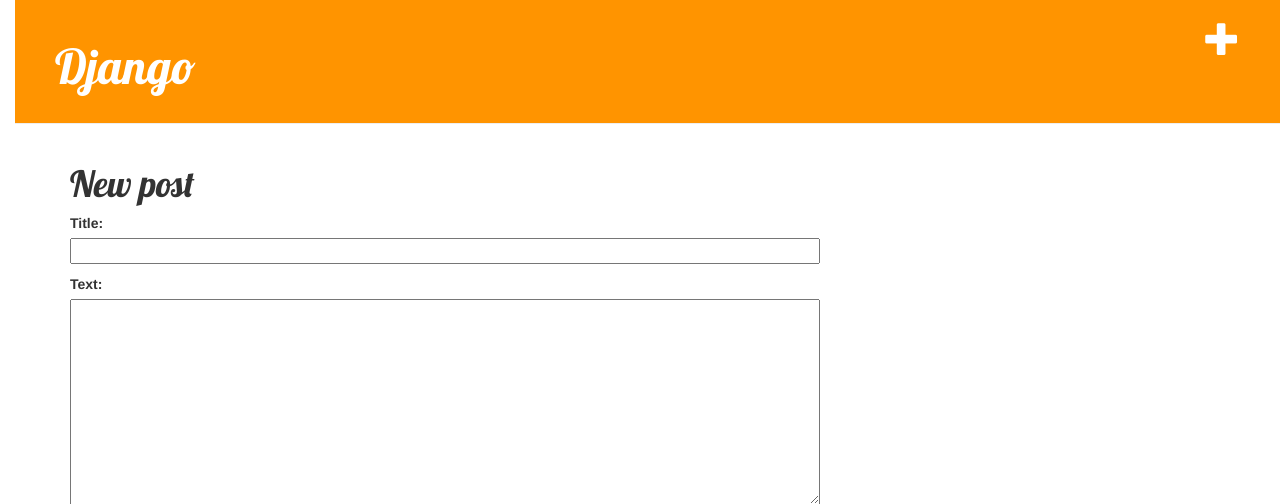
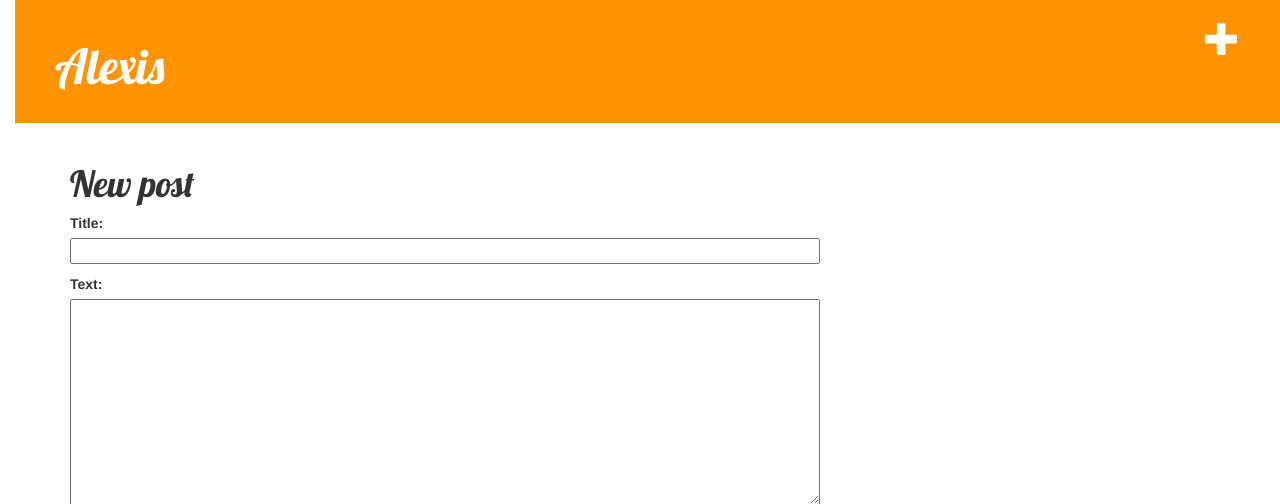
Before and after one commit to alexisverardo/my-first-blog, a Django app: page /post/new/ in a window 1280 px wide. Shown: the top 504 px of the page. Run offline with Django 3.2, Linux system fonts and the light colour scheme; some libraries are stand-ins or nearby versions.

Commit message:
casi listo

```diff
--- a/blog/templates/blog/base.html
+++ b/blog/templates/blog/base.html
@@ -1,7 +1,7 @@
 {% load staticfiles %}
 <html>
     <head>
-        <title>Django</title>
+        <title>Alexis</title>
         <link rel="stylesheet" href="//maxcdn.bootstrapcdn.com/bootstrap/3.2.0/css/bootstrap.min.css">
         <link rel="stylesheet" href="//maxcdn.bootstrapcdn.com/bootstrap/3.2.0/css/bootstrap-theme.min.css">
         <link href='//fonts.googleapis.com/css?family=Lobster&subset=latin,latin-ext' rel='stylesheet' type='text/css'>
@@ -10,7 +10,7 @@
     <body>
         <div class="page-header">
             <a href="{% url 'blog.views.post_new' %}" class="top-menu"><span class="glyphicon glyphicon-plus"></span></a>
-            <h1><a href="/">Django</a></h1>
+            <h1><a href="/">Alexis</a></h1>
         </div>
         <div class="content container">
             <div class="row">
--- a/blog/urls.py
+++ b/blog/urls.py
@@ -3,7 +3,7 @@
 
 urlpatterns = [
     url(r'^$', views.post_list),
-    url(r'^post/(?P<pk>[0-9]+)/$', views.post_detail),
+    url (r'^post/(?P<pk>[0-9]+)/$', views.post_detail),
     url(r'^post/new/$', views.post_new, name='post_new'),
     url(r'^post/(?P<pk>[0-9]+)/edit/$', views.post_edit, name='post_edit'),
 ]
--- a/blog/views.py
+++ b/blog/views.py
@@ -5,9 +5,14 @@
 from django.shortcuts import render, get_object_or_404
 from django.shortcuts import redirect
 
+def post_detail(request, pk):
+    post = get_object_or_404(Post, pk=pk)
+    return render(request, 'blog/post_detail.html' , {'post': post})
+
 def post_list(request):
 	posts = Post.objects.filter(published_date__lte=timezone.now()).order_by('published_date')
 	return render(request, 'blog/post_list.html', {'posts' : posts})
+
 
 def post_new(request):
     if request.method == "POST":
@@ -17,14 +22,15 @@
             post.author = request.user
             post.published_date = timezone.now()
             post.save()
-            return redirect('post_detail', pk=post.pk)
+            return redirect(post_detail, pk=post.pk)
     else:
         form = PostForm()
-    return render(request, 'blog/post_edit.html', {'form': form})
+        return render(request, 'blog/post_edit.html', {'form': form})
 
 def post_detail(request, pk):
-		post = get_object_or_404(Post, pk=pk)
-		return render(request, 'blog/post_detail.html' , {'post': post})
+    post = get_object_or_404(Post, pk=pk)
+    return render(request, 'blog/post_detail.html' , {'post': post})
+
 def post_edit(request, pk):
     post = get_object_or_404(Post, pk=pk)
     if request.method == "POST":
@@ -33,7 +39,7 @@
             post = form.save(commit=False)
             post.author = request.user
             post.save()
-            return redirect('post_detail', pk=post.pk)
+            return redirect(post_detail, pk=post.pk)
     else:
         form = PostForm(instance=post)
-    return render(request, 'blog/post_edit.html', {'form': form})
+        return render(request, 'blog/post_edit.html', {'form': form})
```
Also changed, not shown: blog/templates/blog/post_edit.html (+6 -5 lines), blog/templates/blog/post_list.html (indentation only).
